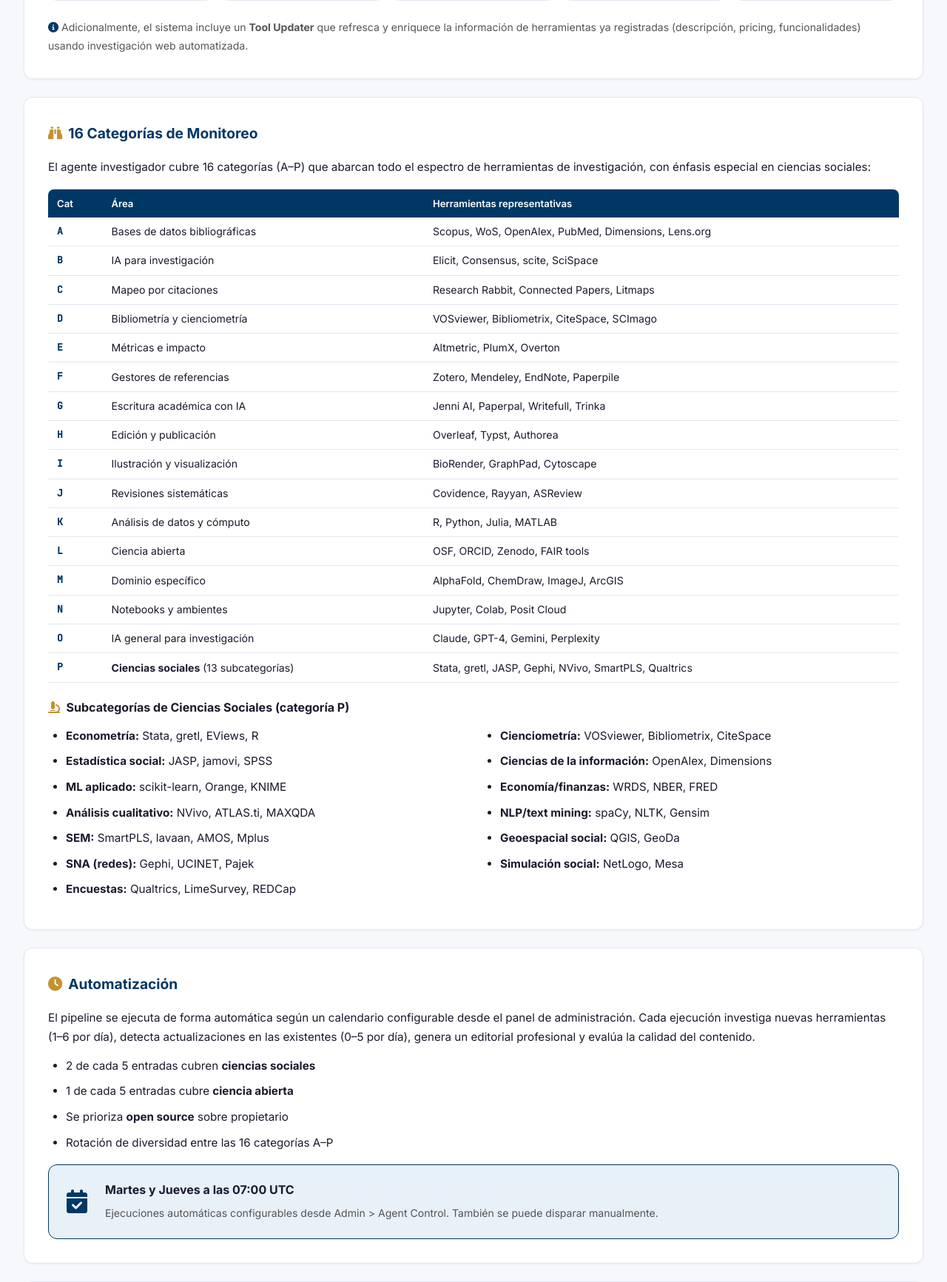
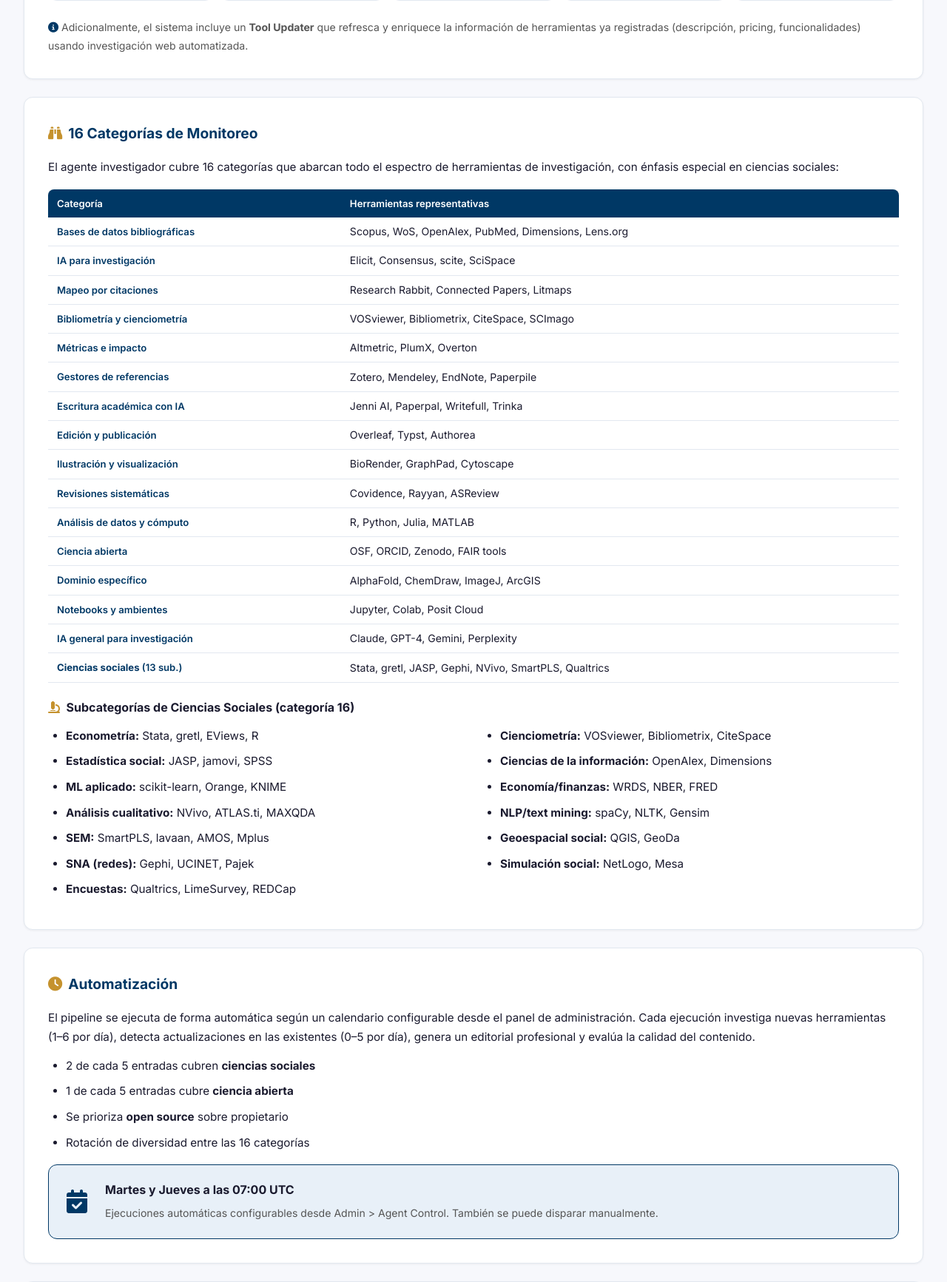
Before and after one commit to jzegarrag-centrum/scitools-radar, a Flask app: page /about in a window 1280 px wide. Shown: the part 1026-2759 px from the top of the page at 74% size. Run offline with Flask 3, Linux system fonts and the light colour scheme; the visitor is signed in with stand-in values (Sample User, id 1).

Commit message:
about: categorías con nombres descriptivos en vez de letras/números

```diff
--- a/app/templates/about.html
+++ b/app/templates/about.html
@@ -220,10 +220,10 @@
     }
     .cat-table tr:hover td { background: var(--gris-claro); }
     .cat-table .cat-id {
-        font-family: 'JetBrains Mono', monospace;
-        font-weight: 700;
+        font-weight: 600;
         color: var(--azul);
         font-size: 0.82rem;
+        white-space: nowrap;
     }
 
     /* Team cards */
@@ -442,38 +442,37 @@
 <div class="about-section">
     <h2><i class="fas fa-binoculars"></i> 16 Categorías de Monitoreo</h2>
     <p>
-        El agente investigador cubre 16 categorías (A–P) que abarcan todo el espectro de herramientas
+        El agente investigador cubre 16 categorías que abarcan todo el espectro de herramientas
         de investigación, con énfasis especial en ciencias sociales:
     </p>
     <table class="cat-table">
         <thead>
             <tr>
-                <th>Cat</th>
-                <th>Área</th>
+                <th>Categoría</th>
                 <th>Herramientas representativas</th>
             </tr>
         </thead>
         <tbody>
-            <tr><td class="cat-id">A</td><td>Bases de datos bibliográficas</td><td>Scopus, WoS, OpenAlex, PubMed, Dimensions, Lens.org</td></tr>
-            <tr><td class="cat-id">B</td><td>IA para investigación</td><td>Elicit, Consensus, scite, SciSpace</td></tr>
-            <tr><td class="cat-id">C</td><td>Mapeo por citaciones</td><td>Research Rabbit, Connected Papers, Litmaps</td></tr>
-            <tr><td class="cat-id">D</td><td>Bibliometría y cienciometría</td><td>VOSviewer, Bibliometrix, CiteSpace, SCImago</td></tr>
-            <tr><td class="cat-id">E</td><td>Métricas e impacto</td><td>Altmetric, PlumX, Overton</td></tr>
-            <tr><td class="cat-id">F</td><td>Gestores de referencias</td><td>Zotero, Mendeley, EndNote, Paperpile</td></tr>
-            <tr><td class="cat-id">G</td><td>Escritura académica con IA</td><td>Jenni AI, Paperpal, Writefull, Trinka</td></tr>
-            <tr><td class="cat-id">H</td><td>Edición y publicación</td><td>Overleaf, Typst, Authorea</td></tr>
-            <tr><td class="cat-id">I</td><td>Ilustración y visualización</td><td>BioRender, GraphPad, Cytoscape</td></tr>
-            <tr><td class="cat-id">J</td><td>Revisiones sistemáticas</td><td>Covidence, Rayyan, ASReview</td></tr>
-            <tr><td class="cat-id">K</td><td>Análisis de datos y cómputo</td><td>R, Python, Julia, MATLAB</td></tr>
-            <tr><td class="cat-id">L</td><td>Ciencia abierta</td><td>OSF, ORCID, Zenodo, FAIR tools</td></tr>
-            <tr><td class="cat-id">M</td><td>Dominio específico</td><td>AlphaFold, ChemDraw, ImageJ, ArcGIS</td></tr>
-            <tr><td class="cat-id">N</td><td>Notebooks y ambientes</td><td>Jupyter, Colab, Posit Cloud</td></tr>
-            <tr><td class="cat-id">O</td><td>IA general para investigación</td><td>Claude, GPT-4, Gemini, Perplexity</td></tr>
-            <tr><td class="cat-id">P</td><td><strong>Ciencias sociales</strong> (13 subcategorías)</td><td>Stata, gretl, JASP, Gephi, NVivo, SmartPLS, Qualtrics</td></tr>
+            <tr><td class="cat-id">Bases de datos bibliográficas</td><td>Scopus, WoS, OpenAlex, PubMed, Dimensions, Lens.org</td></tr>
+            <tr><td class="cat-id">IA para investigación</td><td>Elicit, Consensus, scite, SciSpace</td></tr>
+            <tr><td class="cat-id">Mapeo por citaciones</td><td>Research Rabbit, Connected Papers, Litmaps</td></tr>
+            <tr><td class="cat-id">Bibliometría y cienciometría</td><td>VOSviewer, Bibliometrix, CiteSpace, SCImago</td></tr>
+            <tr><td class="cat-id">Métricas e impacto</td><td>Altmetric, PlumX, Overton</td></tr>
+            <tr><td class="cat-id">Gestores de referencias</td><td>Zotero, Mendeley, EndNote, Paperpile</td></tr>
+            <tr><td class="cat-id">Escritura académica con IA</td><td>Jenni AI, Paperpal, Writefull, Trinka</td></tr>
+            <tr><td class="cat-id">Edición y publicación</td><td>Overleaf, Typst, Authorea</td></tr>
+            <tr><td class="cat-id">Ilustración y visualización</td><td>BioRender, GraphPad, Cytoscape</td></tr>
+            <tr><td class="cat-id">Revisiones sistemáticas</td><td>Covidence, Rayyan, ASReview</td></tr>
+            <tr><td class="cat-id">Análisis de datos y cómputo</td><td>R, Python, Julia, MATLAB</td></tr>
+            <tr><td class="cat-id">Ciencia abierta</td><td>OSF, ORCID, Zenodo, FAIR tools</td></tr>
+            <tr><td class="cat-id">Dominio específico</td><td>AlphaFold, ChemDraw, ImageJ, ArcGIS</td></tr>
+            <tr><td class="cat-id">Notebooks y ambientes</td><td>Jupyter, Colab, Posit Cloud</td></tr>
+            <tr><td class="cat-id">IA general para investigación</td><td>Claude, GPT-4, Gemini, Perplexity</td></tr>
+            <tr><td class="cat-id"><strong>Ciencias sociales</strong> (13 sub.)</td><td>Stata, gretl, JASP, Gephi, NVivo, SmartPLS, Qualtrics</td></tr>
         </tbody>
     </table>
 
-    <h3><i class="fas fa-microscope" style="color: var(--naranja); margin-right: 0.3rem;"></i> Subcategorías de Ciencias Sociales (categoría P)</h3>
+    <h3><i class="fas fa-microscope" style="color: var(--naranja); margin-right: 0.3rem;"></i> Subcategorías de Ciencias Sociales (categoría 16)</h3>
     <div class="about-grid" style="margin-top: 0.75rem;">
         <ul style="margin-top: 0;">
             <li><strong>Econometría:</strong> Stata, gretl, EViews, R</li>
@@ -507,7 +506,7 @@
         <li>2 de cada 5 entradas cubren <strong>ciencias sociales</strong></li>
         <li>1 de cada 5 entradas cubre <strong>ciencia abierta</strong></li>
         <li>Se prioriza <strong>open source</strong> sobre propietario</li>
-        <li>Rotación de diversidad entre las 16 categorías A–P</li>
+        <li>Rotación de diversidad entre las 16 categorías</li>
     </ul>
     <div class="schedule-box">
         <i class="fas fa-calendar-check"></i>
```
